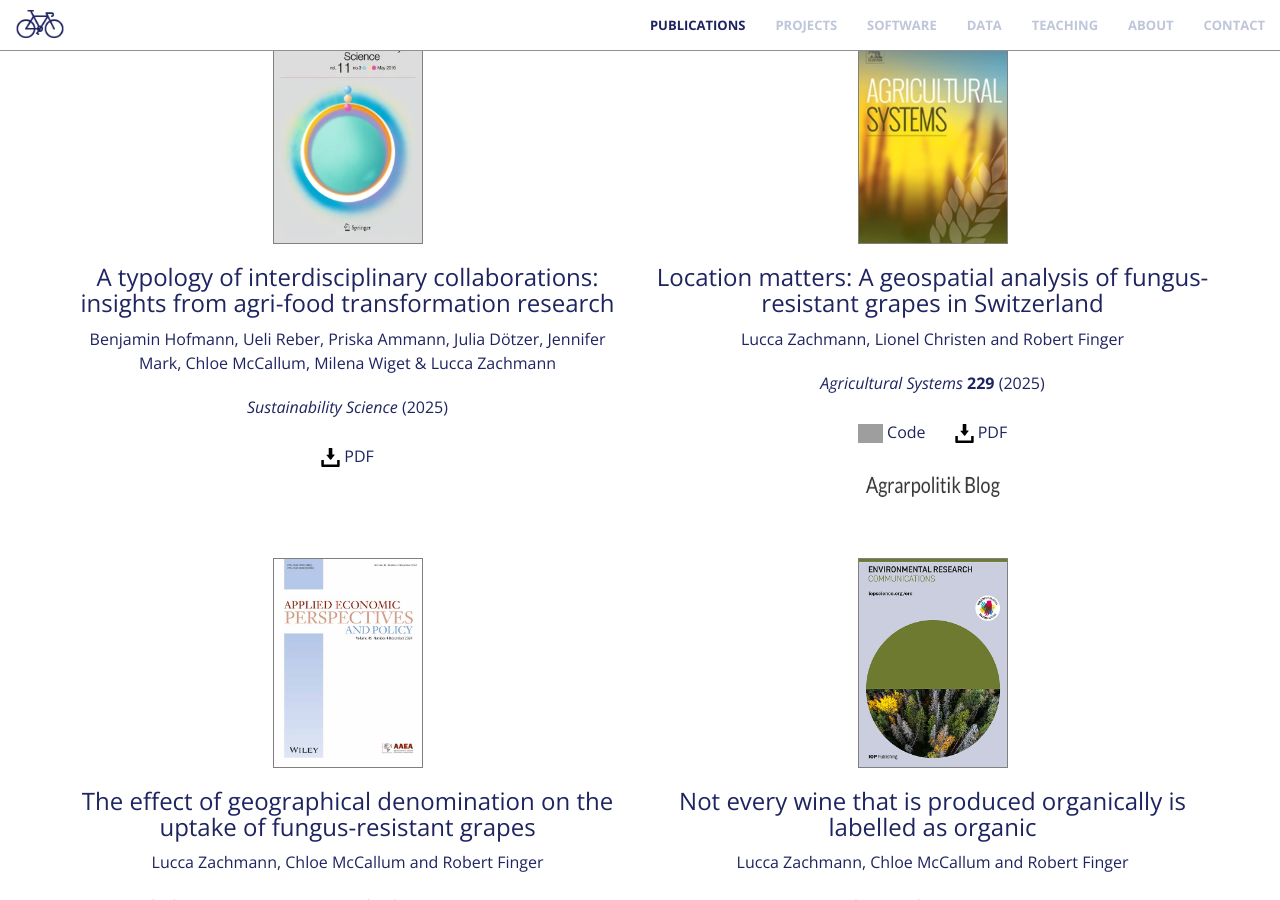
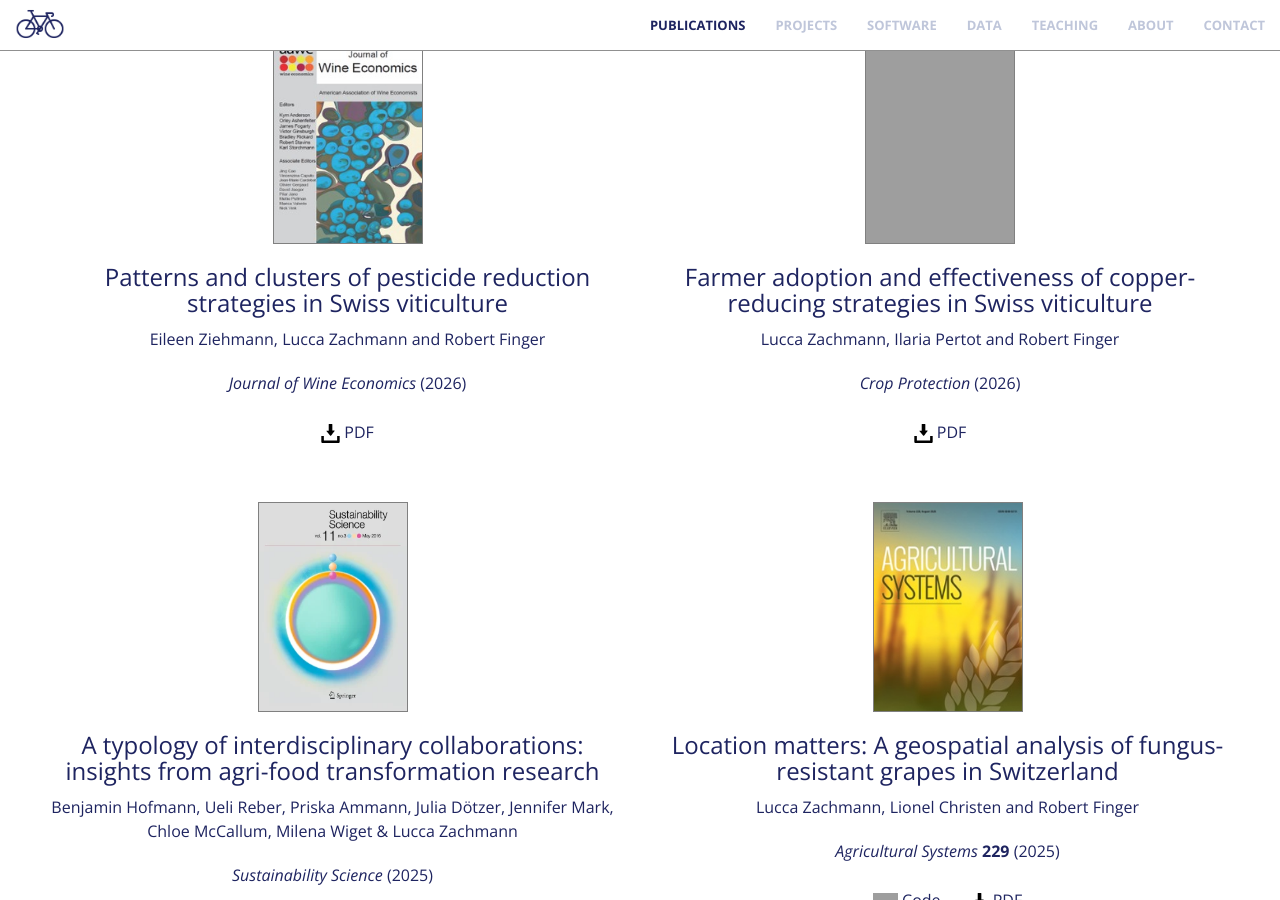
Before and after one commit to luccalino/luccalino.github.io, a Jekyll site: the page built from index.html, in a window 1280 px wide and 900 px high, scrolled down 1060 px. Built offline with Jekyll 4.4.1, drawn with Linux system fonts in a browser that asks for light colours; nearby versions of some CDN libraries; grey boxes are pictures that could not be loaded.

Commit message:
Update publications.html

```diff
--- a/_includes/publications.html
+++ b/_includes/publications.html
@@ -10,7 +10,31 @@
         </div>
     </div>
     <div class="container">
-        <div class="row">
+            <div class="row">
+                <div class="col-md-6 mb-4 text-center d-flex align-items-stretch">
+                      <a class="fa fa-4x wow bounceIn text-primary" href="https://doi.org/10.1017/jwe.2026.10118" target="_blank"><img title="JWE" alt="JWE" src="img/journal-of-wine-economics.jpg" style="cursor:pointer;border:1px solid grey;" width="150" height="210"></a>
+                      <h3 style="color:#1E2460;">Patterns and clusters of pesticide reduction strategies in Swiss viticulture</h3>
+                      <p class="text-muted" style="color:#1E2460;">Eileen Ziehmann, Lucca Zachmann and Robert Finger</p>
+                      <p class="text-muted" style="color:#1E2460;"><i>Journal of Wine Economics</i> <b></b> (2026)</p>
+                      <p style="margin-bottom:0.15cm;"></p>
+                      <p class="text-muted" style="color:#1E2460;"><a href="https://www.cambridge.org/core/services/aop-cambridge-core/content/view/ED33E403DB496134C903AD5CC562E6DC/S1931436126101187a.pdf/patterns-and-clusters-of-pesticide-reduction-strategies-in-swiss-viticulture.pdf" target="_blank"><i><img src="img/logo/download-button-svgrepo-com.svg" style="cursor:pointer; height:0.5cm; weight: 0.5cm;"></i></a> PDF </p>
+                      <!--<p style="margin-bottom:0.15cm;"></p>
+                      <p class="text-muted"><a href="https://agrarpolitik-blog.com/2025/06/19/pilzwiderstandsfahige-rebsorten-werden-sie-dort-angebaut-wo-sie-mensch-und-umwelt-am-meisten-nutzen/" target="_blank"><img src="/img/agrarpolitik_blog.png" style="cursor:pointer" width="140" height="30"></a></p>-->
+                      <p style="margin-bottom:1cm;"></p>
+            </div>
+            <div class="row">
+                <div class="col-md-6 mb-4 text-center d-flex align-items-stretch">
+                      <a class="fa fa-4x wow bounceIn text-primary" href="https://www.sciencedirect.com/science/article/abs/pii/S0261219426000992" target="_blank"><img title="CP" alt="CP" src="img/X02612194.png" style="cursor:pointer;border:1px solid grey;" width="150" height="210"></a>
+                      <h3 style="color:#1E2460;">Farmer adoption and effectiveness of copper-reducing strategies in Swiss viticulture</h3>
+                      <p class="text-muted" style="color:#1E2460;">Lucca Zachmann, Ilaria Pertot and Robert Finger</p>
+                      <p class="text-muted" style="color:#1E2460;"><i>Crop Protection</i> <b></b> (2026)</p>
+                      <p style="margin-bottom:0.15cm;"></p>
+                      <p class="text-muted" style="color:#1E2460;"><a href="" target="_blank"><i><img src="img/logo/download-button-svgrepo-com.svg" style="cursor:pointer; height:0.5cm; weight: 0.5cm;"></i></a> PDF </p>
+                      <!--<p style="margin-bottom:0.15cm;"></p>
+                      <p class="text-muted"><a href="https://agrarpolitik-blog.com/2025/06/19/pilzwiderstandsfahige-rebsorten-werden-sie-dort-angebaut-wo-sie-mensch-und-umwelt-am-meisten-nutzen/" target="_blank"><img src="/img/agrarpolitik_blog.png" style="cursor:pointer" width="140" height="30"></a></p>-->
+                      <p style="margin-bottom:1cm;"></p>
+            </div>
+            <div class="row">
             <div class="col-md-6 mb-4 text-center d-flex align-items-stretch">
                       <a class="fa fa-4x wow bounceIn text-primary" href="https://link.springer.com/article/10.1007/s11625-025-01702-x" target="_blank"><img title="SS" alt="SS" src="img/sustsci.png" style="cursor:pointer;border:1px solid grey;" width="150" height="210"></a>
                       <h3 style="color:#1E2460;">A typology of interdisciplinary collaborations: insights from agri-food transformation research</h3>
```
